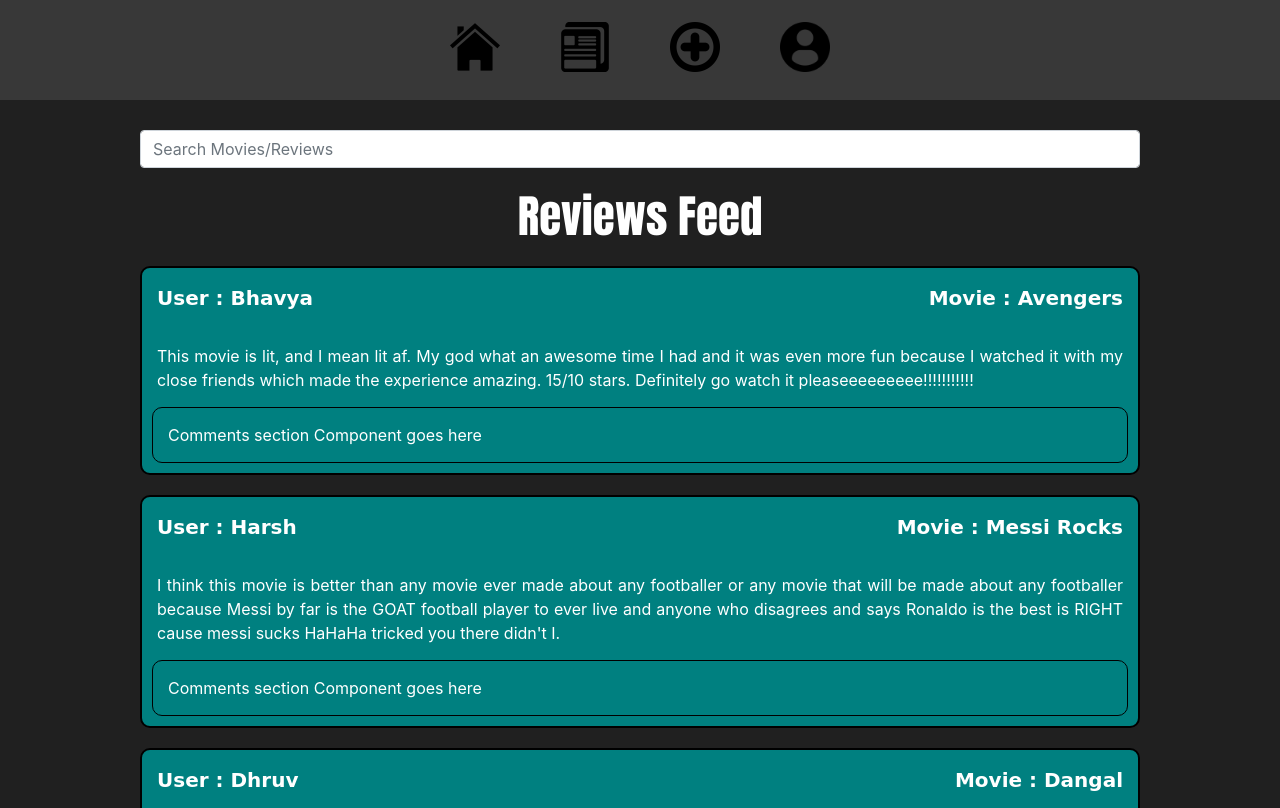
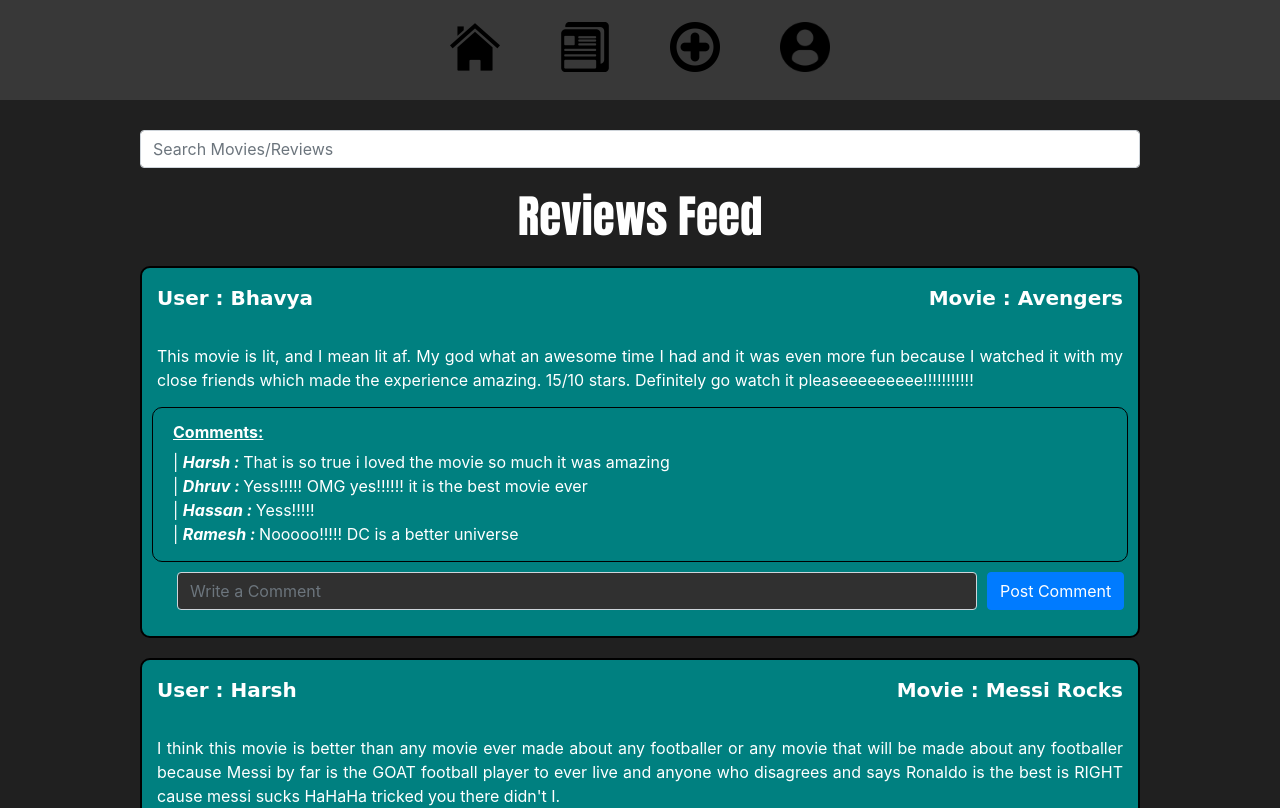
Before and after one commit to HareshNasit/Moviegram, a React (Create React App) app in the folder moviegram/: page /NewsFeed in a window 1280 px wide. Shown: the top 808 px of the page. Built offline with nearby package versions, Linux system fonts and the light colour scheme.

Commit message:
created a comment component, and created the comments section and implemented it for every review

```diff
--- a/moviegram/src/App.js
+++ b/moviegram/src/App.js
@@ -14,6 +14,7 @@ import NewsFeedScreen from './Components/NewsFeed'
 import AddReview from './Components/AddReview'
 import UserProfile from './Components/UserProfile'
 import Profile from './Components/Profile'
+
 
 
 class App extends React.Component {
--- /dev/null
+++ b/moviegram/src/Components/Comment/index.js
@@ -0,0 +1,20 @@
+import React from "react";
+import "./styles.css";
+
+class Comment extends React.Component {
+
+  datetime = new Date().toLocaleString()
+
+  render() {
+
+    const { datetime, username, commentContent } = this.props
+
+    return (
+      <div id="comment">
+        <span>{ datetime } | </span><span><b><i>{ username } : </i></b></span><span>{ commentContent }</span>
+      </div>
+    );
+  }
+}
+
+export default Comment;
--- /dev/null
+++ b/moviegram/src/Components/Comment/styles.css
@@ -0,0 +1,3 @@
+#comment {
+
+}
--- a/moviegram/src/Components/Login/index.js
+++ b/moviegram/src/Components/Login/index.js
@@ -3,7 +3,19 @@ import './styles.css';
 import { Button, Form } from 'react-bootstrap';
 import {Link} from 'react-router-dom';
 
+const constants = require("../../constants")
+
 class LoginScreen extends React.Component {
+    constructor(props) {
+      super(props);
+      this.state = {username: "", password: ""};
+
+    }
+
+    buttonClick(){
+      console.log(constants)
+    }
+
     render() {
       return (
         <div className="pageM">
@@ -20,8 +32,8 @@ class LoginScreen extends React.Component {
             </Form.Group>
 
               <Button variant="outline-primary"
-                      type="submit"
-                      className="loginButton">
+                      className="loginButton"
+                      onClick={this.buttonClick}>
                 Login
               </Button>
 
--- a/moviegram/src/Components/NewsFeed/index.js
+++ b/moviegram/src/Components/NewsFeed/index.js
@@ -6,6 +6,7 @@ import { Button, Form } from "react-bootstrap";
 
 import MainMenuBar from './../MainMenuBar';
 import Review from './../Review';
+import Comment from './../Comment';
 
 class NewsFeedScreen extends React.Component {
 
@@ -13,17 +14,26 @@ class NewsFeedScreen extends React.Component {
     currUser: "",
     reviews: [{ username: "Bhavya" , movieName: "Avengers" ,
                 reviewContent: "This movie is lit, and I mean lit af. My god what an awesome time I had and it was even more fun because I watched it with my close friends which made the experience amazing. 15/10 stars. Definitely go watch it pleaseeeeeeeee!!!!!!!!!!!" ,
-                commentsSection: "Comments section Component goes here" },
+                commentsSection: [{datetime:"", username:"Harsh", commentContent:"That is so true i loved the movie so much it was amazing"}, {datetime:"", username:"Dhruv", commentContent:"Yess!!!!! OMG yes!!!!!! it is the best movie ever"}, {datetime:"", username:"Hassan", commentContent:"Yess!!!!!"}, {datetime:"", username:"Ramesh", commentContent:"Nooooo!!!!! DC is a better universe"}] },
                 { username: "Harsh" , movieName: "Messi Rocks" ,
                   reviewContent: "I think this movie is better than any movie ever made about any footballer or any movie that will be made about any footballer because Messi by far is the GOAT football player to ever live and anyone who disagrees and says Ronaldo is the best is RIGHT cause messi sucks HaHaHa tricked you there didn't I." ,
-                  commentsSection: "Comments section Component goes here" },
+                  commentsSection: [{datetime:"", username:"Mark", commentContent:"Messi is the best player i have witnessed tbh"}] },
                 { username: "Dhruv" , movieName: "Dangal" ,
                   reviewContent: "Ab toh dangal hoga dangal bhenchooodddddd !!!!!!" ,
-                  commentsSection: "Comments section Component goes here" },
+                  commentsSection: [] },
                 { username: "Yosef" , movieName: "Stalingrad" ,
                   reviewContent: "Thomas Kretschmann is the best actor I have ever witnessed in my whole damn life and man is he hot." ,
-                  commentsSection: "Comments section Component goes here" }]
+                  commentsSection: [] }]
   };
+
+  getCommentsSection(comments) {
+    return (
+      <div>
+        {comments.map(com => (<Comment username={com.username}
+                                       commentContent={com.commentContent}/>))}
+      </div>
+    )
+  }
 
   render() {
     return (
@@ -34,7 +44,7 @@ class NewsFeedScreen extends React.Component {
 
         <Form className="searchMovieform">
           <Form.Group>
-            <Form.Control type="searchMovie" placeholder="Search Movies/Reviews" />
+            <Form.Control type="searchMovie" placeholder="Search Movies/Reviews" className="searchBar"/>
           </Form.Group>
         </Form>
 
@@ -47,11 +57,10 @@ class NewsFeedScreen extends React.Component {
             <Review username={review.username}
                     movieName={review.movieName}
                     reviewContent={review.reviewContent}
-                    commentsSection={review.commentsSection}/>
+                    commentsSection={this.getCommentsSection(review.commentsSection)}/>
           ))}
         </div>
 
->>>>>>> fa7302251e36cc12ccc534ba80fe205f097ebfc6
       </div>
     );
   }
--- a/moviegram/src/Components/NewsFeed/styles.css
+++ b/moviegram/src/Components/NewsFeed/styles.css
@@ -14,7 +14,11 @@
     top: 30px;
 	  align-items: center;
 	  justify-content: center;
-	}
+}
+
+.searchBar {
+	background-color: white;
+}
 
 
 .pageHeader {
--- a/moviegram/src/Components/Review/index.js
+++ b/moviegram/src/Components/Review/index.js
@@ -4,9 +4,18 @@ import { Button, Form } from "react-bootstrap";
 
 class Review extends React.Component {
 
+  comsOpen = false
+
+  // showComments(comSection) {
+  //   if (comsOpen == false) {
+  //       comsOpen = true
+  //       return ()
+  //   }
+  // }
+
   render() {
 
-    const { username, movieName, reviewContent, commentsSection} = this.props;
+    const { datetime, username, movieName, reviewContent, commentsSection} = this.props;
 
     return (
       <div id="review">
@@ -15,9 +24,22 @@ class Review extends React.Component {
           <li>Movie : {movieName}</li>
         </ul>
         <span className="content">{reviewContent}</span>
+
         <div className="comments">
-          {commentsSection}
+          <h6><b><u>Comments:</u></b></h6>
+          <span>{commentsSection}</span>
         </div>
+        <Form className="newCom">
+          <Form.Row className="writeCom">
+            <Form.Group className="writeIt">
+              <Form.Control type="newComment" placeholder="Write a Comment" className="comBar" />
+            </Form.Group>
+            <Form.Group className="postIt">
+              <Button variant="primary" onClick="" type="submit">Post Comment</Button>
+            </Form.Group>
+          </Form.Row>
+        </Form>
+
       </div>
     );
   }
--- a/moviegram/src/Components/Review/styles.css
+++ b/moviegram/src/Components/Review/styles.css
@@ -30,7 +30,7 @@
 	list-style: none;
 	text-align: center;
 	display: inline-block;
-    flex: 0 1 auto;
+  flex: 0 1 auto;
 }
 
 .content {
@@ -49,4 +49,31 @@
 	margin-right: 10px;
 	margin-bottom: 10px;
   border: 1px solid black;
+	padding-left: 20px;
 }
+
+.newCom {
+	margin-left: 10px;
+	margin-right: 10px;
+	margin-bottom: 10px;
+	padding-left: 20px;
+}
+
+.writeCom {
+	padding-left: 10px;
+}
+
+.writeIt {
+	width: 810px;
+	padding-right: 10px;
+}
+
+.comBar {
+	background-color: #303030;
+	color: white;
+}
+
+.showHideCom {
+	background-color: #008080;
+	border: 1px solid #008080;
+}
--- a/moviegram/src/Components/Signup/index.js
+++ b/moviegram/src/Components/Signup/index.js
@@ -3,32 +3,57 @@ import './styles.css';
 import { Button, Form } from 'react-bootstrap';
 import {Link} from 'react-router-dom';
 
+const constants = require("../../constants")
+console.log(constants)
 class SignupScreen extends React.Component {
+  constructor(props) {
+    super(props);
+    this.state = {email: "", password: ""};
+    this.changeEmail = this.changeEmail.bind(this);
+    this.buttonClick = this.buttonClick.bind(this);
+  }
+
+  changeEmail(e) {
+    this.setState({email: e.target.value});
+    console.log(this.state.email);
+ }
+
+ passwordChange(e) {
+    this.setState({password: e.target.value});
+ }
+
+ buttonClick(){
+  constants.users.push({user: this.state.email})
+  console.log(constants);
+ }
+
   render() {
     return (
-      <div className="pageM">
+      <div className="formContainer">
         <Form className="form">
           <Form.Group className="welcomeText">
             <Form.Label>Signup</Form.Label>
           </Form.Group>
           <Form.Group>
             <Form.Label>Username</Form.Label>
-            <Form.Control type="username" placeholder="Enter username" />
+            <Form.Control type="username" placeholder="Enter username"  />
           </Form.Group>
           <Form.Group>
             <Form.Label>Email</Form.Label>
-            <Form.Control type="email" placeholder="Enter email" />
+            <Form.Control type="email" placeholder="Enter email" onChange={this.changeEmail} />
           </Form.Group>
 
           <Form.Group controlId="formBasicPassword">
             <Form.Label>Password</Form.Label>
-            <Form.Control type="password" placeholder="Password" />
+            <Form.Control type="password" placeholder="Password" onChange={this.passwordChange} />
           </Form.Group>
 
 
 
 
-            <Button variant="outline-primary" type="submit" className="loginButton">
+            <Button variant="outline-primary"
+                            onClick={this.buttonClick}
+                             className="loginButton">
               Signup
             </Button>
             <div className="registeredButtonBox">
--- a/moviegram/src/Components/Signup/styles.css
+++ b/moviegram/src/Components/Signup/styles.css
@@ -1,13 +1,14 @@
 .form {
+    top: 100px;
     width: 300px;
     position: relative;
     margin-left: auto;
     margin-right: auto;
 }
 
-.pageM {
-    top: 100px;
-    position:relative;
+.formContainer {
+    width: 100%;
+    height: 100%;
 }
 
 .loginButton {
--- /dev/null
+++ b/moviegram/src/constants.js
@@ -0,0 +1,8 @@
+module.exports = {
+    acc: {
+        username: "Yosef"
+      },
+    users: [{username: "Yosef", password: "himan"},
+            {username: "Bhavya", password: "byeman"}],
+    usernames: ["Yosef", "Bhavya"]
+};
```
Also changed, not shown: moviegram/src/Components/Signup/static/Screenshot from 2020-02-21 10-25-48.png (added), moviegram/src/Components/Signup/static/theatre.png (added).
